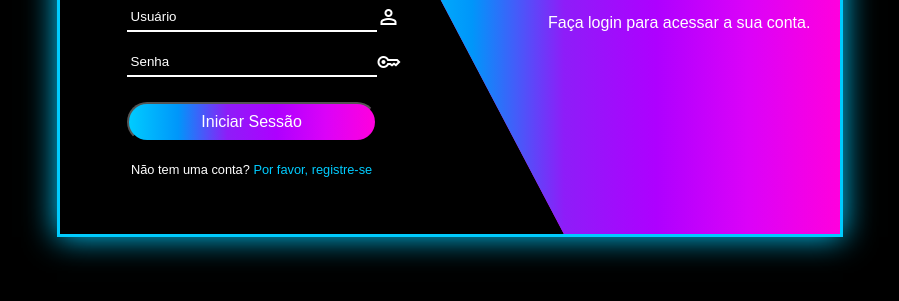
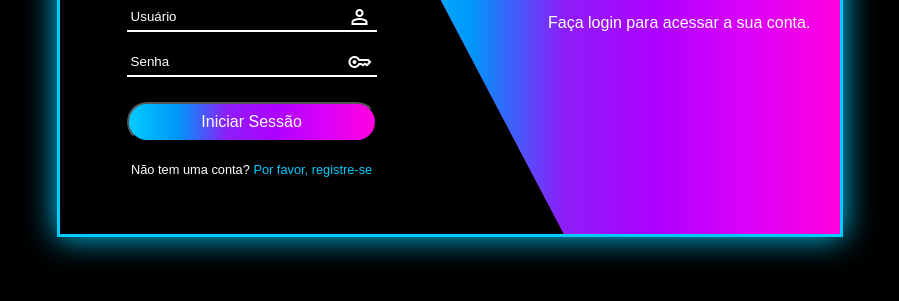
Before and after one commit to gilsonoliveeira/projeto-loginneon, a plain HTML site: page index.html in a window 1280 px wide. Shown: the part 341-642 px from the top of the page, without its empty margins (190-1089 px from the left). Drawn offline with nearby package versions, Linux system fonts and the light colour scheme.

Commit message:
Update style.css

```diff
--- a/estilos/style.css
+++ b/estilos/style.css
@@ -88,11 +88,9 @@ section#login input[type="email"], input[type="password"] {
 }
 
 span {
-    display: block;
     position: absolute;
     transform: translateY(12%);
-    width: 40bw;
-
+    left: 80%;
 
 }
 
```
